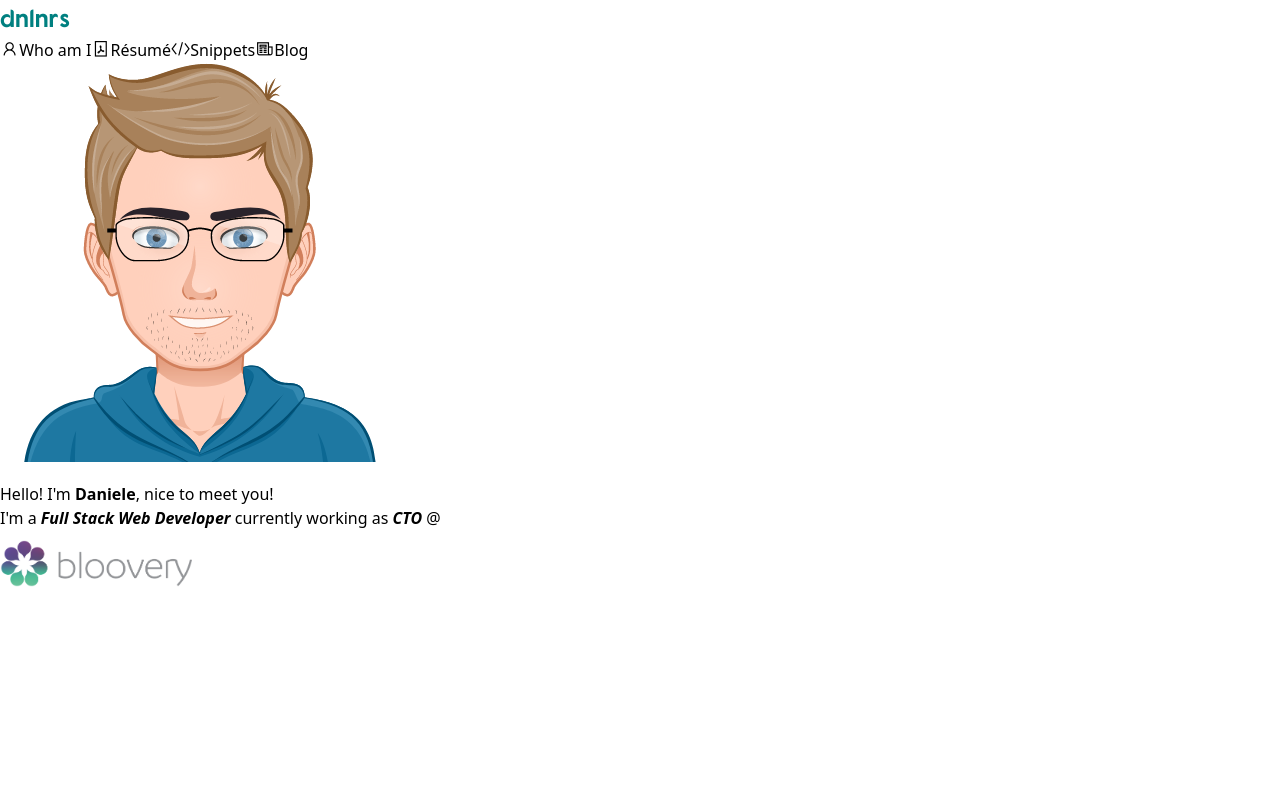
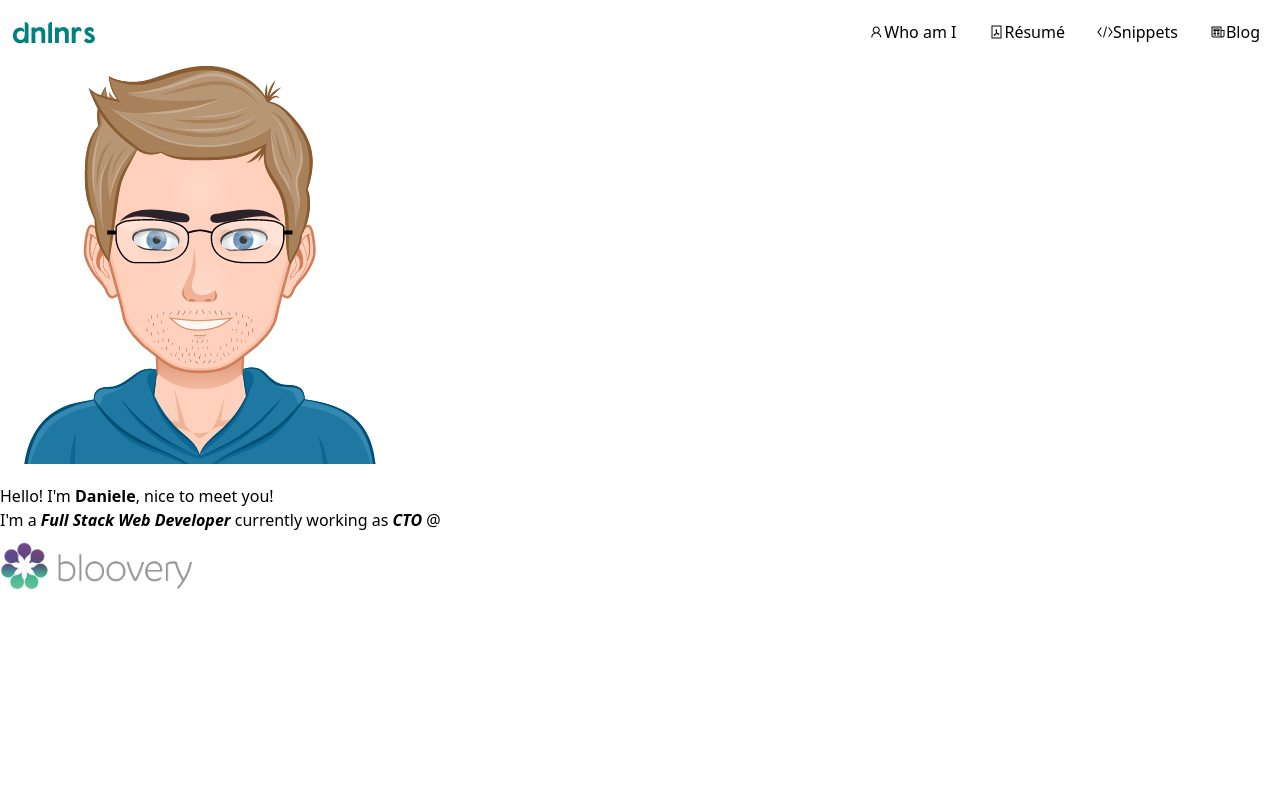
Before and after one commit to dnlnrs/dnlnrs.dev, a Nuxt app: page / in a window 1280 px wide. Shown: the top 800 px of the page. Built offline with nearby package versions, Linux system fonts and the light colour scheme.

Commit message:
feat: update navbar

```diff
--- a/components/navbar.vue
+++ b/components/navbar.vue
@@ -1,36 +1,37 @@
 <template>
-  <nav class="navbar header" role="navigation" aria-label="main navigation">
-    <div class="navbar-brand">
-      <nuxt-link class="navbar-item logo" to="/" @click.native="mobileMenuActive = false">
+  <nav class="flex flex-wrap items-center justify-between h-16">
+    <div class="brand">
+      <nuxt-link class="logo text-3xl text-primary pl-3" to="/" @click.native="mobileMenuActive = false">
         dnlnrs
       </nuxt-link>
-      <div :class="`navbar-burger ${mobileMenuActive ? 'is-active' : ''}`" @click="toggleMobileMenu">
-        <span/>
-        <span/>
-        <span/>
-      </div>
     </div>
-    <div :class="`navbar-menu ${mobileMenuActive ? 'is-active' : ''}`">
-      <div class="navbar-end">
-        <nuxt-link class="navbar-item" to="/who-am-i" @click.native="mobileMenuActive = false">
+    <div class="menu flex flex-row pr-3 space-x-4">
+      <div>
+        <nuxt-link class="hover:bg-coolGray-200 hover:text-primary py-4 px-2" to="/who-am-i" @click.native="mobileMenuActive = false">
           <span class="icon">
             <i class="las la-user"></i>
           </span>
           <span>Who am I</span>
         </nuxt-link>
-        <a class="navbar-item" href="https://drive.google.com/file/d/19KGcsqEoaJAqgnSmGSzksLA4xhSLTrZ_/view?usp=sharing" target="_blank">
+      </div>
+      <div>
+        <a class="hover:bg-coolGray-200 hover:text-primary py-4 px-2" href="https://drive.google.com/file/d/19KGcsqEoaJAqgnSmGSzksLA4xhSLTrZ_/view?usp=sharing" target="_blank">
           <span class="icon">
             <i class="las la-file-pdf"></i>
           </span>
           <span>Résumé</span>
         </a>
-        <nuxt-link class="navbar-item" to="/snippets" @click.native="mobileMenuActive = false">
+      </div>
+      <div>
+        <nuxt-link class="hover:bg-coolGray-200 hover:text-primary py-4 px-2" to="/snippets" @click.native="mobileMenuActive = false">
           <span class="icon">
             <i class="las la-code"></i>
           </span>
           <span>Snippets</span>
         </nuxt-link>
-        <nuxt-link class="navbar-item" to="/blog" @click.native="mobileMenuActive = false">
+      </div>
+      <div>
+        <nuxt-link class="hover:bg-coolGray-200 hover:text-primary py-4 px-2" to="/blog" @click.native="mobileMenuActive = false">
           <span class="icon">
             <i class="las la-newspaper"></i>
           </span>
@@ -57,12 +58,4 @@ export default {
 <style lang="stylus" scoped>
 .logo
   font-family 'Fonarto', sans-serif
-  font-size 25px
-.inactive
-  opacity .5
-.nuxt-link-active
-  color: #008080;
-.navbar-item
-  i
-    font-size: 1.2rem
 </style>
--- a/layouts/default.vue
+++ b/layouts/default.vue
@@ -1,5 +1,5 @@
 <template>
-  <section class="hero is-fullheight">
+  <section>
     <Navbar />
     <div class="hero-body">
       <div class="container is-fluid">
--- a/tailwind.config.js
+++ b/tailwind.config.js
@@ -1,3 +1,5 @@
+const colors = require('tailwindcss/colors')
+
 module.exports = {
   purge: [
     './components/**/*.{vue,js}',
@@ -6,8 +8,12 @@ module.exports = {
     './plugins/**/*.{js,ts}',
     './nuxt.config.{js,ts}',
   ],
-  darkMode: false, // or 'media' or 'class'
+  darkMode: false,
   theme: {
+    colors: {
+      ...colors,
+      primary: '#008080'
+    },
     extend: {},
   },
   variants: {
```
